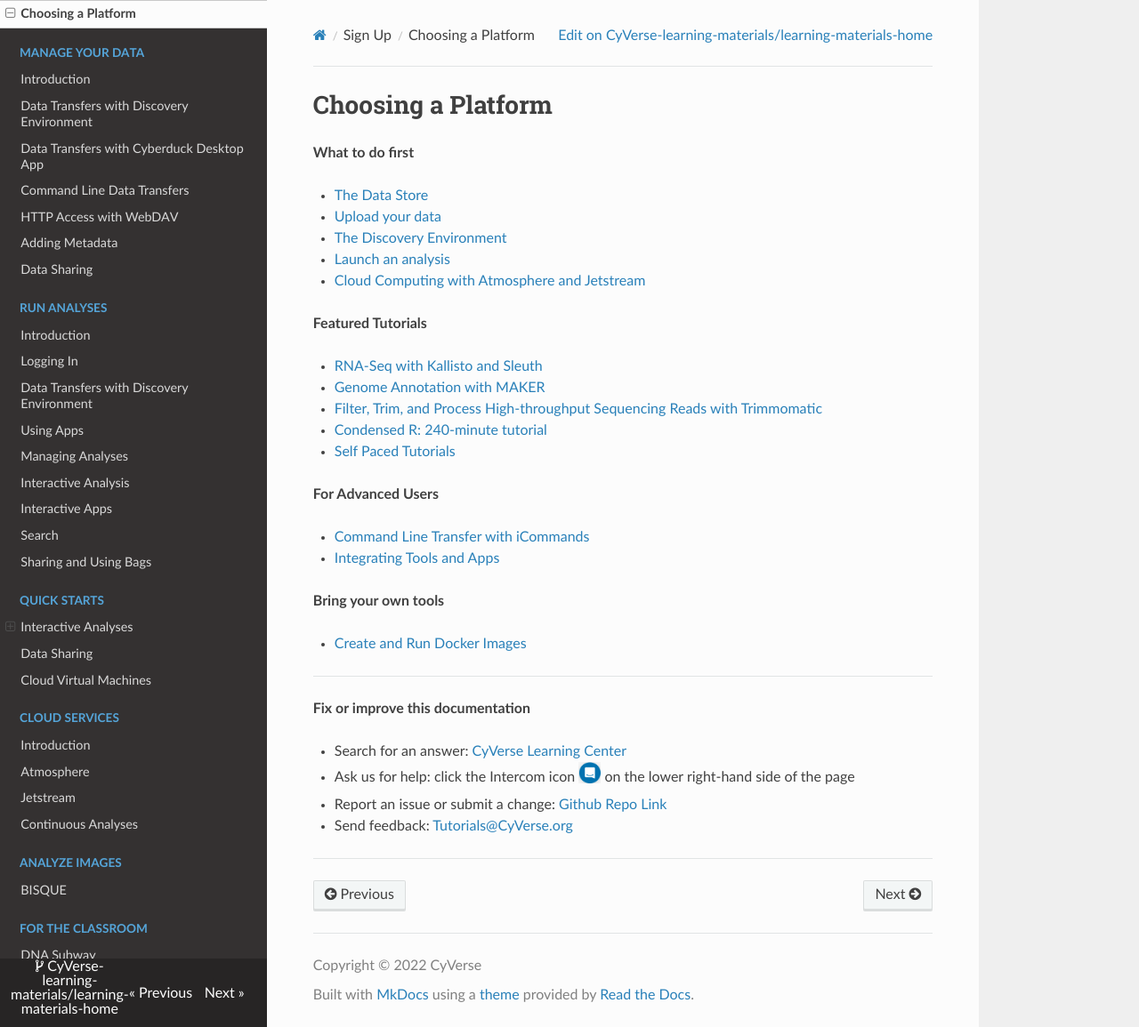
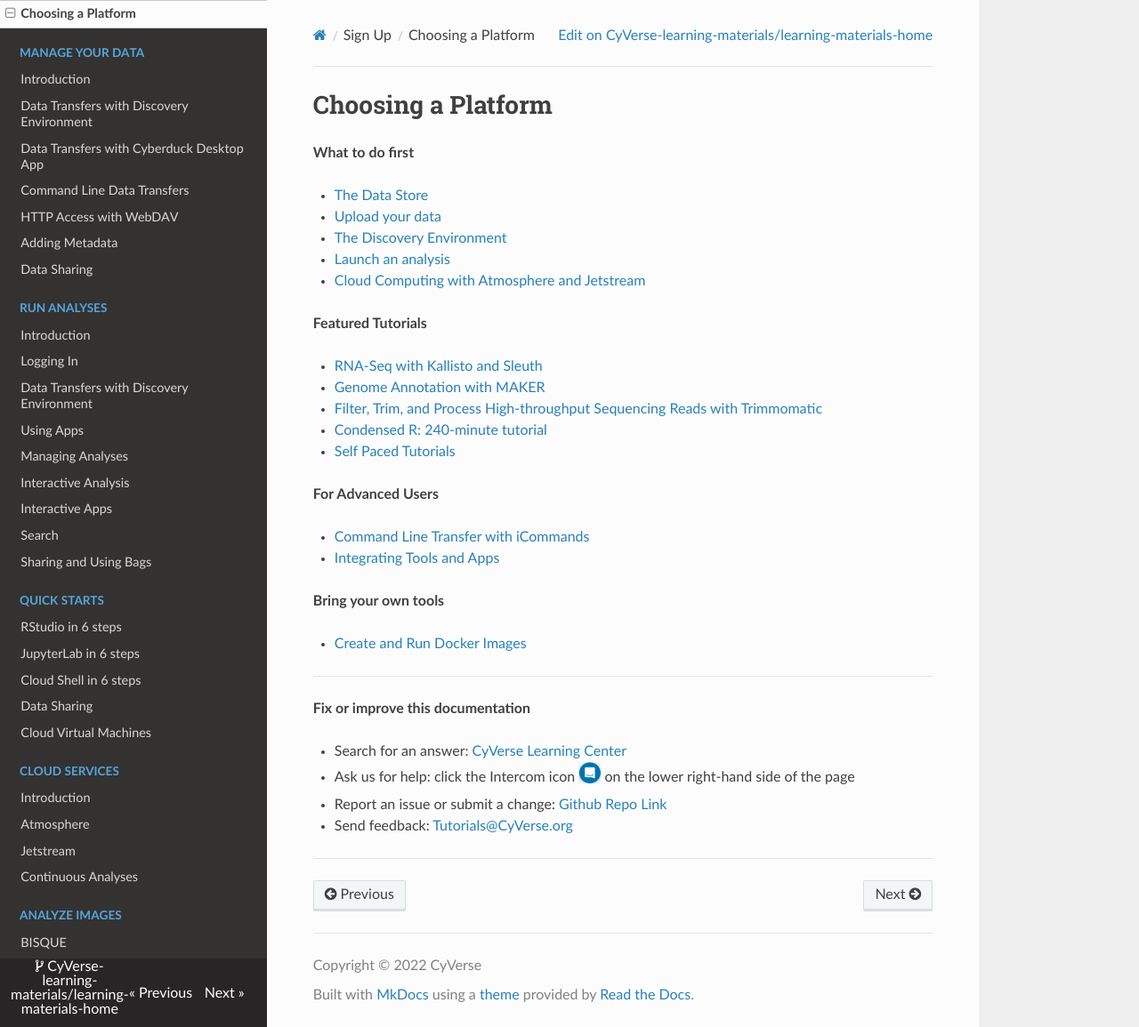
Before and after one commit to CyVerse-learning-materials/learning-materials-home, an MkDocs documentation site: the page built from docs/choose_platform.md, in a window 1280 px wide and 1155 px high. Shown: the whole window at 89% size. Built offline with MkDocs 1.6.1, drawn with Linux system fonts in a browser that asks for light colours; nearby versions of some CDN libraries; a script that is not in the unit is left out.

Commit message:
Update mkdocs.yml

```diff
--- a/mkdocs.yml
+++ b/mkdocs.yml
@@ -42,10 +42,9 @@
     - 'Search': de/searching.md
     - 'Sharing and Using Bags': de/bags.md
   - 'Quick Starts':
-    - 'Interactive Analyses':
-        - 'RStudio in 6 steps': vice/quick-rstudio.md
-        - 'JupyterLab in 6 steps': vice/quick-jupyter.md
-        - 'Cloud Shell in 6 steps': vice/quick-cloudshell.md
+    - 'RStudio in 6 steps': vice/quick-rstudio.md
+    - 'JupyterLab in 6 steps': vice/quick-jupyter.md
+    - 'Cloud Shell in 6 steps': vice/quick-cloudshell.md
     - 'Data Sharing': de/quick-data-share.md
     - 'Cloud Virtual Machines': atmo/quick-atmo.md
   - 'Cloud Services':
```
